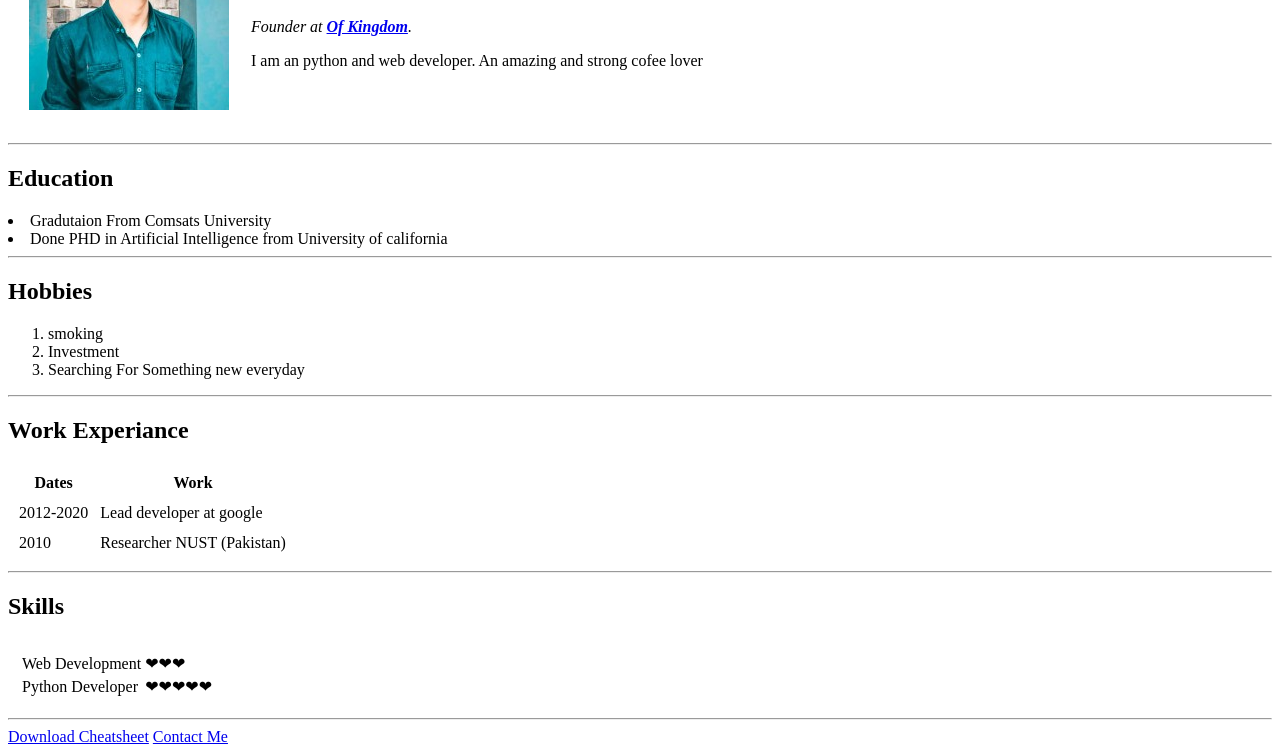
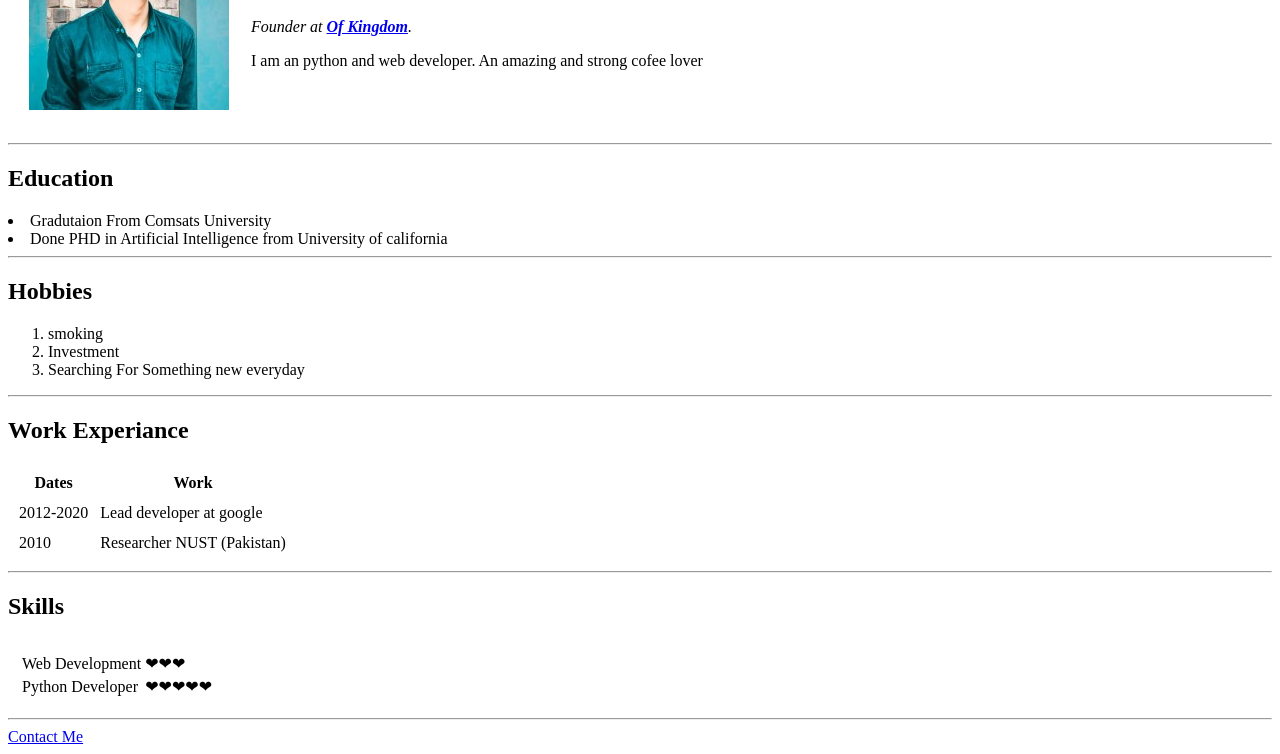
Before and after one commit to ashardaniyal12/my-portfolio, a plain HTML site: page index.html in a window 1280 px wide. Shown: the part 119-873 px from the top of the page. Drawn offline with Linux system fonts and the light colour scheme.

Commit message:
Updated Index.html

```diff
--- a/index.html
+++ b/index.html
@@ -70,7 +70,6 @@
       </td>
     </table>
     <hr>
-    <a download href="https://web.stanford.edu/group/csp/cs21/htmlcheatsheet.pdf">Download Cheatsheet</a>
     <a href="contact.html">Contact Me</a>
 
   </body>
```
